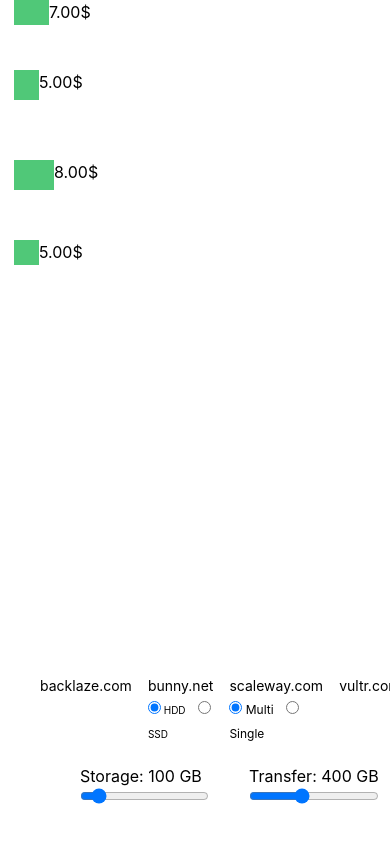
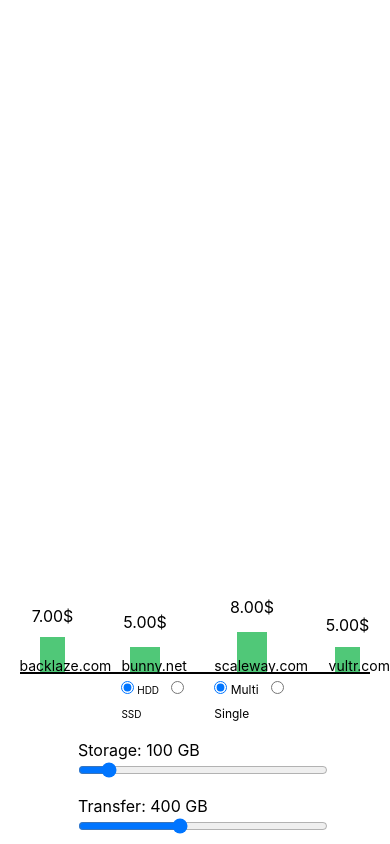
Before and after one commit to ShvydchenkoAndrii/providers_calculator, a Next.js app: page / in a window 390 px wide. Built offline with nearby package versions, Linux system fonts and the light colour scheme.

Commit message:
finished desktop and mobile version

```diff
--- a/components/Chart/Chart.js
+++ b/components/Chart/Chart.js
@@ -1,6 +1,6 @@
 import { useContext } from "react";
 import { AppContext } from "../../pages";
-
+import useMediaQuery from "../useMedia";
 const Chart = () => {
   const store = useContext(AppContext);
   const {
@@ -9,41 +9,50 @@
     resultScalewayCom,
     resultVultrCom,
   } = store;
+  const matches = useMediaQuery("(min-width: 640px)");
   return (
-    <div className="flex sm:flex-col items-start ml-3 border-l-2 relative">
-      <div className="flex absolute">
+    <div className="sm:flex sm:flex-col h-[350px] sm:h-[280px] sm:w-0 w-[450px] items-start sm:ml-3 border-l-2 sm:rotate-0 -rotate-90 absolute bottom-[220px]  sm:bottom-0 sm:left-0 left-[-30px] sm:relative">
+      <div className="flex sm:absolute ">
         <div
-          className={`bg-green`}
+          className={`bg-green my-5 sm:my-1`}
           style={{
             width: `${resultBacklazeCom() * 5}px`,
             height: "25px",
           }}
         ></div>
-        <div>{resultBacklazeCom()}$</div>
+        <div className="sm:my-1 my-5 sm:rotate-0 rotate-90">
+          {resultBacklazeCom()}$
+        </div>
       </div>
-      <div className="flex absolute top-[70px]">
+      <div className="flex sm:absolute sm:top-[70px]">
         <div
-          className={`bg-green`}
+          className={`bg-green my-[45px] sm:my-2`}
           style={{ width: `${resultBunnyNet() * 5}px`, height: "30px" }}
         ></div>
-        <div>{resultBunnyNet()}$</div>
+        <div className="sm:my-2 my-[45px] sm:rotate-0 rotate-90">
+          {resultBunnyNet()}$
+        </div>
       </div>
-      <div className="flex absolute top-[160px]">
+      <div className="flex sm:absolute sm:top-[160px]">
         <div
-          className={`bg-green`}
+          className={`bg-green sm:my-2 my-8`}
           style={{
             width: `${resultScalewayCom() * 5}px`,
             height: "30px",
           }}
         ></div>
-        <div>{resultScalewayCom()}$</div>
+        <div className="sm:my-2 my-8 sm:rotate-0 rotate-90">
+          {resultScalewayCom()}$
+        </div>
       </div>
-      <div className="flex absolute top-[240px]">
+      <div className="flex sm:absolute sm:top-[240px]">
         <div
-          className={`bg-green `}
+          className={`bg-green sm:my-3 my-9`}
           style={{ width: `${resultVultrCom() * 5}px`, height: "25px" }}
         ></div>
-        <div>{resultVultrCom()}$</div>
+        <div className="sm:my-3 my-9 sm:rotate-0 rotate-90">
+          {resultVultrCom()}$
+        </div>
       </div>
     </div>
   );
--- a/components/Providers/Providers.js
+++ b/components/Providers/Providers.js
@@ -5,8 +5,9 @@
   const store = useContext(AppContext);
   const { bunnyStorage, scalewayStorage, setBunnyStorage, setScalewayStorage } =
     store;
+
   return (
-    <div className="flex sm:flex-col sm:gap-10 gap-4 sm:left-0 sm:top-0 left-10 bottom-[100px] sm:relative absolute">
+    <div className="flex sm:flex-col sm:gap-10 gap-[10px] sm:left-0 sm:top-0 left-[5%] bottom-[120px] sm:relative absolute">
       <div className="sm:text-[18px] text-[14px]">
         <div>backlaze.com</div>
       </div>
@@ -15,22 +16,22 @@
         <div>
           <label className="sm:text-[12px] text-[10px] mr-3 ">
             <input
-              onChange={() => setBunnyStorage({ hdd: true, sdd: false })}
               type="radio"
               id="hdd"
               name="hdd-ssd"
               value="hdd"
               checked={bunnyStorage.hdd}
+              onChange={() => setBunnyStorage({ hdd: true, sdd: false })}
             ></input>
             <span> HDD</span>
           </label>
           <label className="sm:text-[12px] text-[10px]">
             <input
-              onChange={() => setBunnyStorage({ hdd: false, sdd: true })}
               type="radio"
               id="ssd"
               name="hdd-ssd"
               value="sdd"
+              onChange={() => setBunnyStorage({ hdd: false, sdd: true })}
             ></input>
             <span> SSD</span>
           </label>
--- a/components/StorageTranfer/StorageTransfer.js
+++ b/components/StorageTranfer/StorageTransfer.js
@@ -5,7 +5,7 @@
   const store = useContext(AppContext);
   const { storage, transfer, handlerStorageVal, handlerTransferVal } = store;
   return (
-    <div className="flex justify-around gap-10 sm:top-[30px] bottom-[40px] left-[80px] absolute">
+    <div className="flex flex-col sm:flex-row gap-4 sm:top-[30px] sm:left-[40px] bottom-[10px] left-[20%] absolute">
       <div className="flex flex-col">
         <div>Storage: {storage} GB</div>
         <input
@@ -19,7 +19,7 @@
           onChange={(event) => handlerStorageVal(event)}
         ></input>
       </div>
-      <div className="flex flex-col">
+      <div className="flex flex-col sm:w-full w-[250px]">
         <div>Transfer: {transfer} GB</div>
         <input
           type="range"
--- /dev/null
+++ b/components/useMedia.js
@@ -0,0 +1,19 @@
+import { useState, useEffect } from "react";
+
+const useMediaQuery = (query) => {
+  const [matches, setMatches] = useState(false);
+
+  useEffect(() => {
+    const media = window.matchMedia(query);
+    if (media.matches !== matches) {
+      setMatches(media.matches);
+    }
+    const listener = () => setMatches(media.matches);
+    window.addEventListener("resize", listener);
+    return () => window.removeEventListener("resize", listener);
+  }, [matches, query]);
+
+  return matches;
+};
+
+export default useMediaQuery;
--- a/pages/index.js
+++ b/pages/index.js
@@ -1,5 +1,5 @@
 import Head from "next/head";
-import React, { useState, useEffect, useRef } from "react";
+import React, { useState } from "react";
 import Desktop from "../components/Desktop/Desktop";
 import Mobile from "../components/Mobile/Mobile";
 
@@ -105,6 +105,7 @@
     resultVultrCom,
   };
 
+  console.log(bunnyStorage);
   return (
     <AppContext.Provider value={value}>
       <Head>
```
